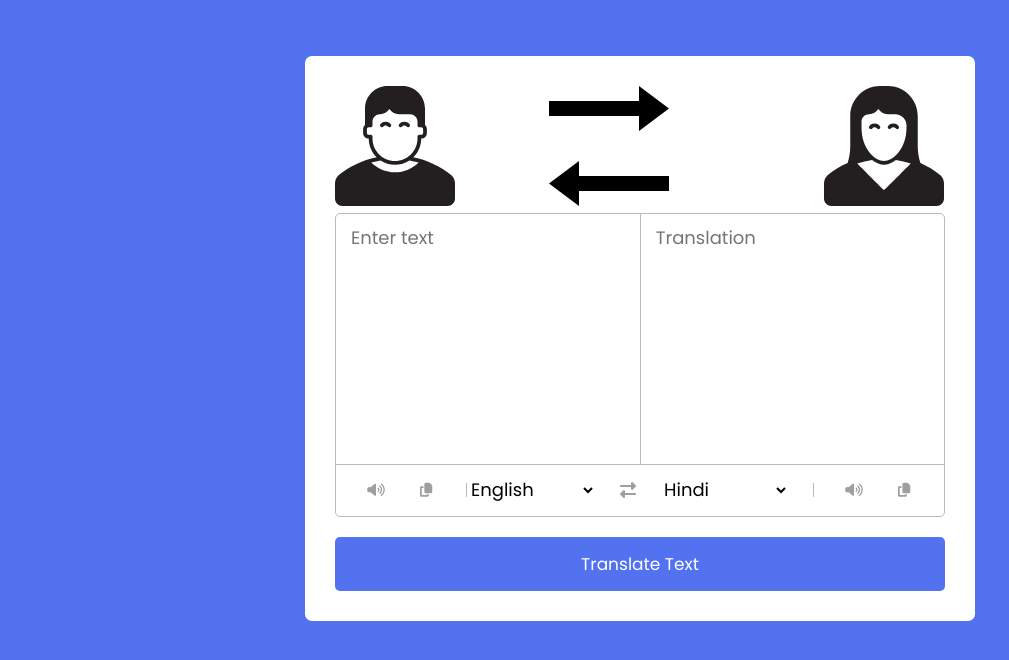
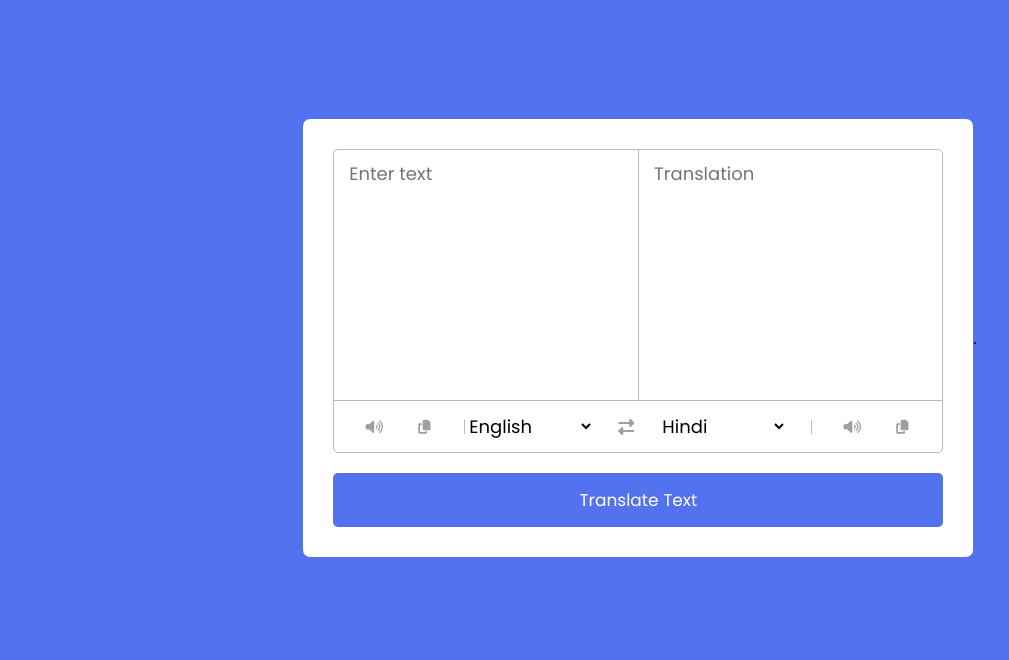
Before and after one commit to Peter00010/Phase-1-project, a plain HTML site: page index.html in a window 1280 px wide. Shown: the part 62-722 px from the top of the page, without its empty margins (0-1009 px from the left). Drawn offline with Linux system fonts and the light colour scheme.

Commit message:
Some svgs removed

```diff
--- a/index.html
+++ b/index.html
@@ -31,14 +31,11 @@
 
   </div>
 
+<div illiu></div>
+
+
 
     <div class="container">
-<div class="illustratemages">
-  <img id="man" src="./images/man.svg">
-  <img id="arrow" src="./images/arrow.svg">
-  <img id="woman" src="./images/woman.svg">
-
-</div>
 
       <div class="wrapper">
         <div class="text-input">
@@ -71,6 +68,8 @@
       </div>
       <button>Translate Text</button>
     </div>
+
+    .
   </body>
 
   <script src="./js/countries.js"></script>
--- a/style.css
+++ b/style.css
@@ -28,18 +28,6 @@ body {
 .logo img{
  height: 20px;
  margin-right: 9px;
-}
-
-.illustratemages img{
-height: 120px;
-}
-
-#man{
-  padding-right: 90px;
-}
-
-#woman{
-  padding-left: 150px;
 }
 
 
```
Also changed, not shown: images/illustrate.png (added).
